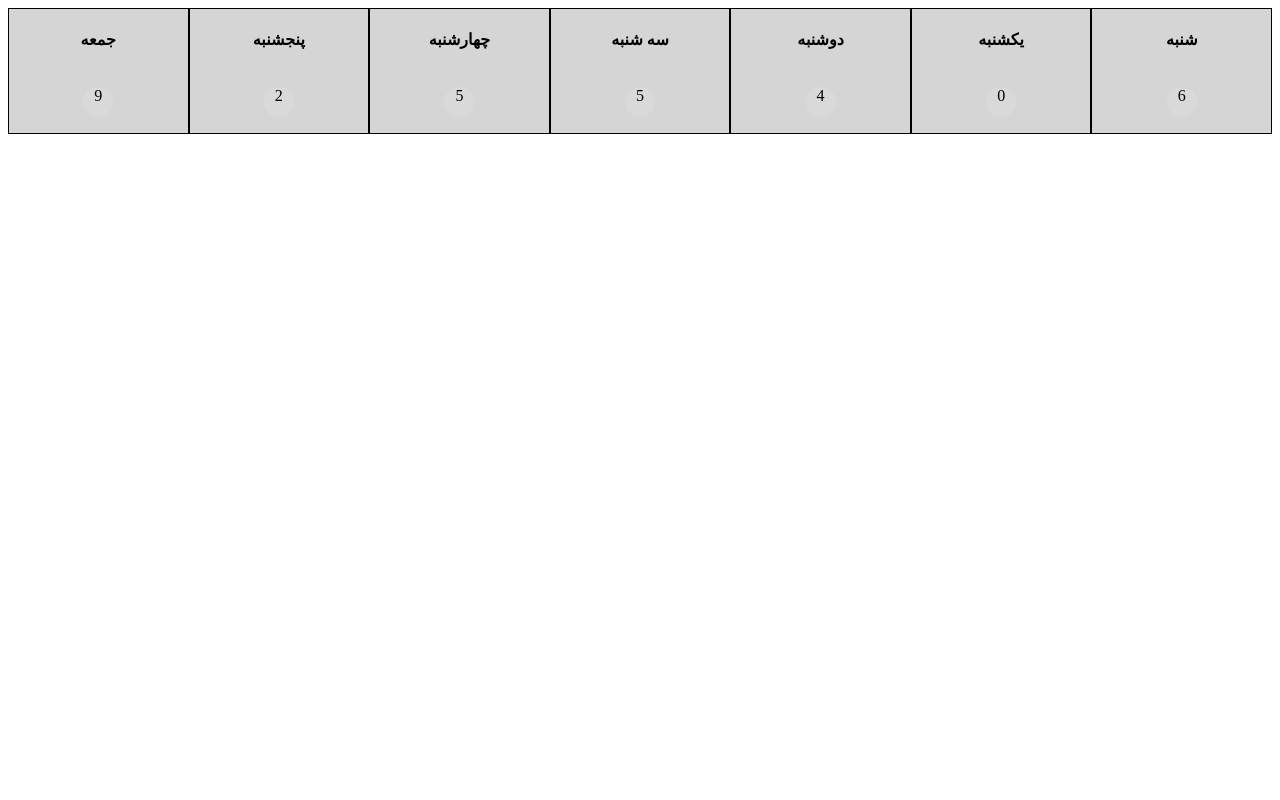
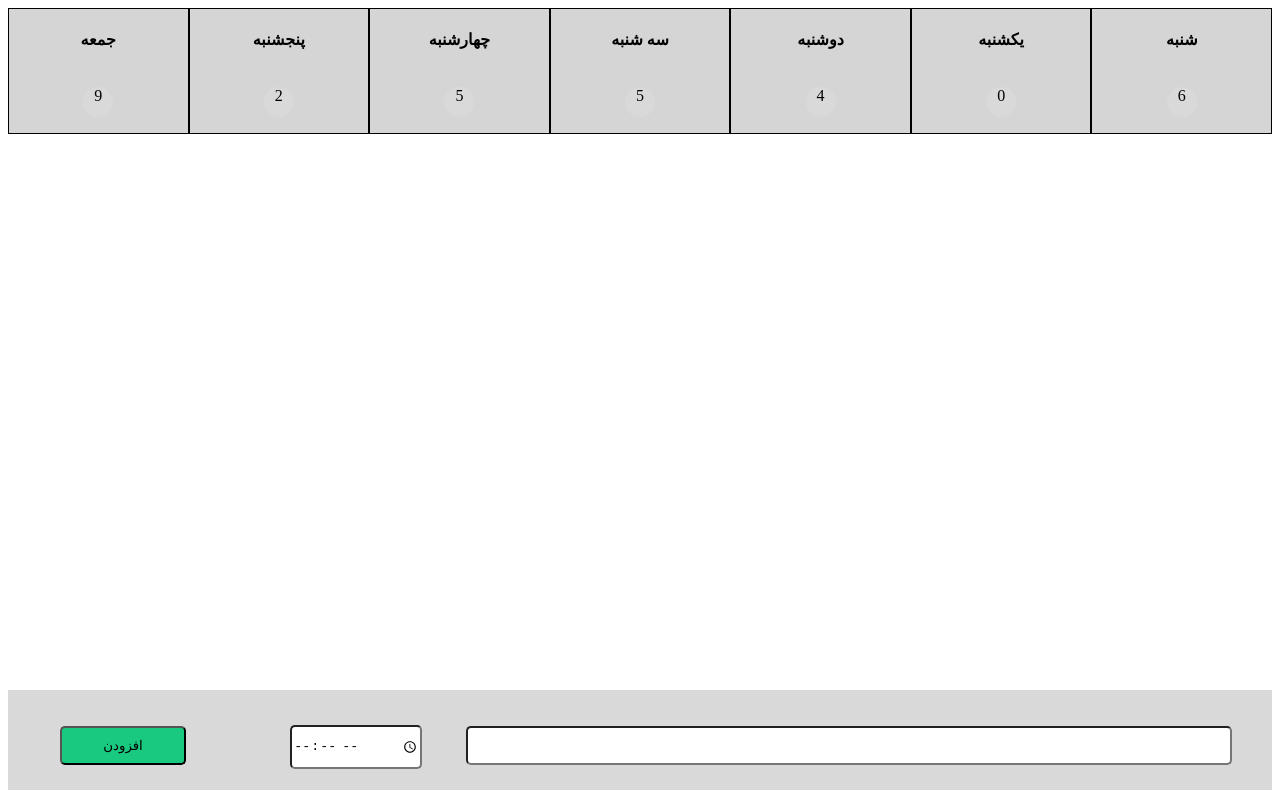
Before and after one commit to MinooHadi/maktab-project, a plain HTML site: page index.html in a window 1280 px wide. Drawn offline with Linux system fonts and the light colour scheme.

Commit message:
make footer

```diff
--- a/index.html
+++ b/index.html
@@ -1,11 +1,11 @@
 <!DOCTYPE html>
 <html lang="en">
   <head>
-    <meta charset="UTF-8">
-    <meta http-equiv="X-UA-Compatible" content="IE=edge">
-    <meta name="viewport" content="width=device-width, initial-scale=1.0">
+    <meta charset="UTF-8" />
+    <meta http-equiv="X-UA-Compatible" content="IE=edge" />
+    <meta name="viewport" content="width=device-width, initial-scale=1.0" />
     <title>Document</title>
-    <link rel="stylesheet" href="style.css">
+    <link rel="stylesheet" href="style.css" />
   </head>
   <body>
     <div class="days">
@@ -38,8 +38,15 @@
         <p>9</p>
       </div>
     </div>
-
-
+    <div class="container">
+        <footer>
+            <form>
+                <input type="text">
+                <input type="time">
+                <button type="submit">افزودن</button>
+            </form>
+        </footer>
+    </div>
     <script src="script.js"></script>
   </body>
 </html>
--- a/style.css
+++ b/style.css
@@ -33,13 +33,52 @@ p {
   vertical-align: middle;
 }
 
-
-.active-div h4{
-    position: absolute;
-    top: 50px;
+.active-div h4 {
+  position: absolute;
+  top: 50px;
 }
 
-.active-div p{
-    position: absolute;
-    top: 100px;
+.active-div p {
+  position: absolute;
+  top: 100px;
 }
+
+.container {
+  display: flex;
+  height: 82vh;
+}
+
+footer {
+  background-color: #D9D9D9;;
+  align-self: flex-end;
+  width: 100%;
+  height: 100px;
+}
+
+input[type="text"] {
+  width: 60%;
+  margin-right: 40px;
+  margin-left: 20px;
+  padding-top: 10px;
+  padding-bottom: 10px;
+  border-radius: 5px;
+}
+
+input[type="time"] {
+  direction: ltr;
+  width: 10%;
+  margin-right: 20px;
+  margin-left: 100px;
+  padding-top: 10px;
+  padding-bottom: 10px;
+  border-radius: 5px;
+  margin-top: 35px;
+}
+
+button {
+  width: 10%;
+  padding-top: 10px;
+  padding-bottom: 10px;
+  border-radius: 5px;
+  background-color: #19C97F;
+}
```
Lines whose indentation alone changed are shown as unchanged.
